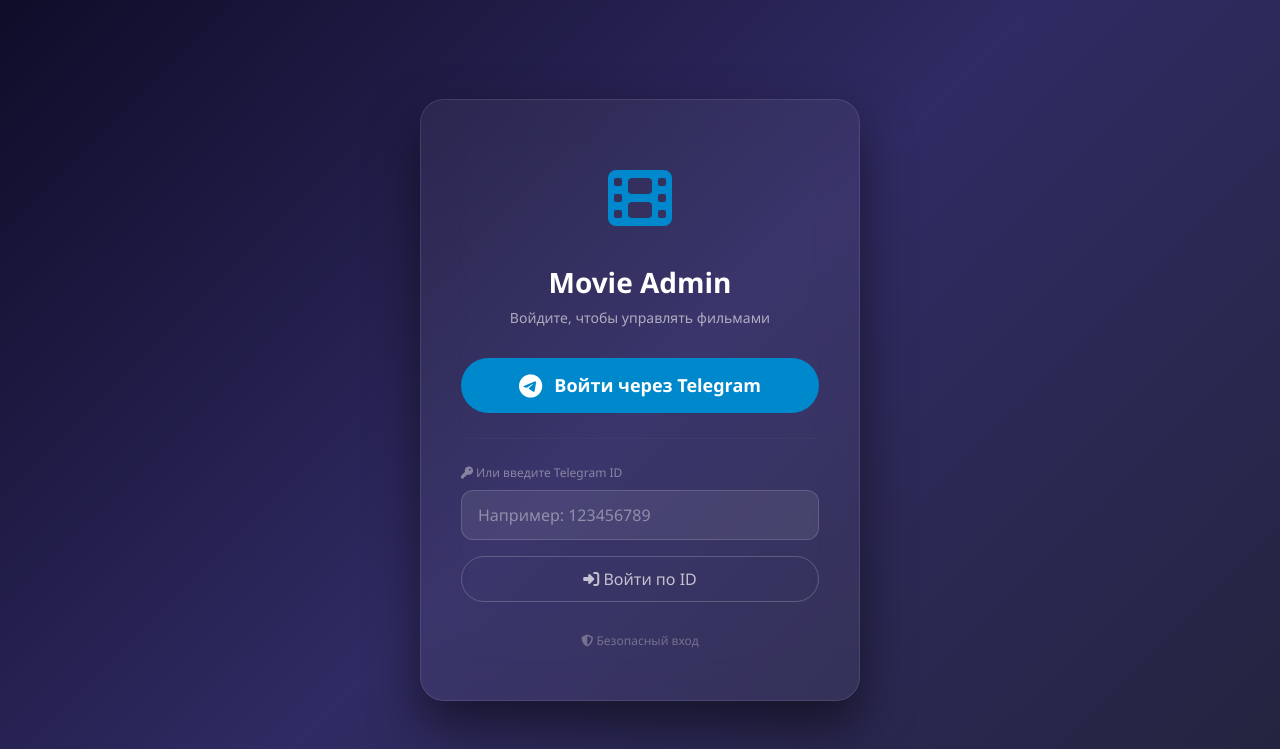
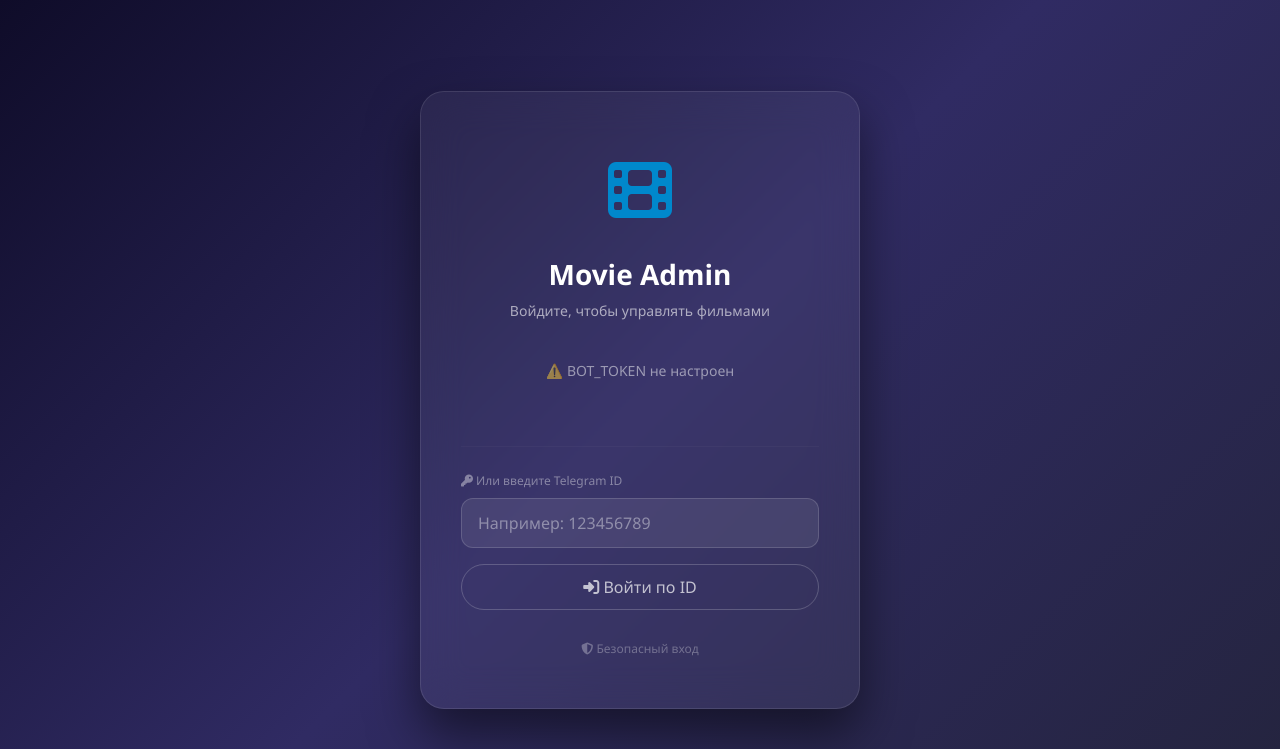
Before and after one commit to ggd2rt8f8d-arch/site, a FastAPI app: template templates/login.html in a window 1280 px wide. Shown: the top 749 px of the page. Run offline with FastAPI, Linux system fonts and the light colour scheme; the template is opened without the code that fills it, so the values that code supplies are empty; parts of the project's set-up code (start-up, migrations or seed data) failed here and were passed over.

Commit message:
Update login.html

```diff
--- a/templates/login.html
+++ b/templates/login.html
@@ -127,9 +127,12 @@
             margin-top: 15px;
             display: none;
         }
-        .loading-spinner {
-            display: none;
-            margin: 10px auto;
+        .telegram-widget-container {
+            margin: 10px 0;
+            min-height: 70px;
+            display: flex;
+            justify-content: center;
+            align-items: center;
         }
     </style>
 </head>
@@ -141,21 +144,12 @@
         <h1>Movie Admin</h1>
         <p>Войдите, чтобы управлять фильмами</p>
 
-        <!-- Кнопка входа через Telegram -->
-        <button class="telegram-btn" onclick="redirectToTelegram()">
-            <i class="fab fa-telegram"></i> Войти через Telegram
-        </button>
-
-        <div id="loadingSpinner" class="loading-spinner">
-            <div class="spinner-border text-light" role="status">
-                <span class="visually-hidden">Загрузка...</span>
-            </div>
-            <p style="color:rgba(255,255,255,0.6);font-size:14px;margin-top:10px;">Ожидание авторизации...</p>
-        </div>
+        <!-- ВСТРОЕННЫЙ ВИДЖЕТ TELEGRAM -->
+        <div class="telegram-widget-container" id="telegramWidget"></div>
 
         <hr class="divider">
 
-        <!-- Запасной вход по ID (на всякий случай) -->
+        <!-- Запасной вход по ID -->
         <form method="post" action="/auth/id">
             <label class="id-label"><i class="fas fa-key"></i> Или введите Telegram ID</label>
             <input type="number" name="user_id" placeholder="Например: 123456789" class="id-input" required>
@@ -179,14 +173,13 @@
 
     <script>
         // ============================================================
-        // 1. ГЛОБАЛЬНАЯ ФУНКЦИЯ — её вызывает Telegram Widget
+        // ГЛОБАЛЬНАЯ ФУНКЦИЯ — её вызывает Telegram Widget
         // ============================================================
         window.onTelegramAuth = function(user) {
             console.log('✅ Авторизация через Telegram:', user);
 
             document.getElementById('successMsg').style.display = 'block';
             document.getElementById('successText').textContent = 'Авторизация успешна! Перенаправление...';
-            document.getElementById('loadingSpinner').style.display = 'none';
 
             // Отправляем данные на сервер
             fetch('/auth/telegram', {
@@ -224,13 +217,48 @@
                 document.getElementById('errorMsg').style.display = 'block';
                 document.getElementById('errorText').textContent = err.message || 'Ошибка соединения с сервером';
                 document.getElementById('successMsg').style.display = 'none';
-                document.getElementById('loadingSpinner').style.display = 'none';
             });
         };
 
         // ============================================================
-        // 2. ЗАПУСК ВИДЖЕТА ЧЕРЕЗ iframe (надёжный способ)
+        // ЗАГРУЗКА ВИДЖЕТА
         // ============================================================
+        function loadTelegramWidget() {
+            const container = document.getElementById('telegramWidget');
+            const botToken = '{{ BOT_TOKEN }}';
+            const botId = botToken ? botToken.split(':')[0] : '';
+
+            if (!botId) {
+                container.innerHTML = '<p style="color:rgba(255,255,255,0.5);font-size:14px;">⚠️ BOT_TOKEN не настроен</p>';
+                return;
+            }
+
+            // Создаём скрипт виджета
+            const script = document.createElement('script');
+            script.src = 'https://telegram.org/js/telegram-widget.js?22';
+            script.setAttribute('data-telegram-login', botId);
+            script.setAttribute('data-size', 'large');
+            script.setAttribute('data-radius', '50');
+            script.setAttribute('data-request-access', 'write');
+            script.setAttribute('data-onauth', 'onTelegramAuth(user)');
+            script.setAttribute('data-userpic', 'true');
+            script.async = true;
+
+            script.onerror = function() {
+                container.innerHTML = `
+                    <button class="telegram-btn" onclick="redirectToTelegram()">
+                        <i class="fab fa-telegram"></i> Войти через Telegram
+                    </button>
+                `;
+            };
+
+            container.appendChild(script);
+            console.log('🔑 Bot ID:', botId);
+            console.log('🌐 Origin:', window.location.origin);
+            console.log('✅ Виджет загружается...');
+        }
+
+        // Запасной способ — открыть окно OAuth
         function redirectToTelegram() {
             const botToken = '{{ BOT_TOKEN }}';
             const botId = botToken ? botToken.split(':')[0] : '';
@@ -241,47 +269,17 @@
                 return;
             }
 
-            // Показываем спиннер
-            document.getElementById('loadingSpinner').style.display = 'block';
+            const origin = encodeURIComponent(window.location.origin);
+            const authUrl = `https://oauth.telegram.org/auth?bot_id=${botId}&origin=${origin}&embed=1&request_access=write`;
 
-            // Создаём iframe с виджетом
-            const iframe = document.createElement('iframe');
-            iframe.src = `https://oauth.telegram.org/embed/${botId}?origin=${encodeURIComponent(window.location.origin)}&return_to=${encodeURIComponent(window.location.href)}`;
-            iframe.style.cssText = 'display:none;';
-            iframe.onload = function() {
-                // Пытаемся отправить сообщение в iframe для авторизации
-                try {
-                    iframe.contentWindow.postMessage({
-                        event: 'auth_request',
-                        origin: window.location.origin
-                    }, 'https://oauth.telegram.org');
-                } catch(e) {
-                    console.log('Не удалось отправить сообщение, возможно iframe уже загружен');
-                }
-            };
-
-            document.body.appendChild(iframe);
-
-            // Открываем окно авторизации
-            const authUrl = `https://oauth.telegram.org/auth?bot_id=${botId}&origin=${encodeURIComponent(window.location.origin)}&embed=1&request_access=write`;
             const win = window.open(authUrl, '_blank', 'width=600,height=700,scrollbars=yes');
 
-            // Проверяем закрытие окна
             const checkWin = setInterval(() => {
                 if (win.closed) {
                     clearInterval(checkWin);
-                    document.getElementById('loadingSpinner').style.display = 'none';
-                    // Проверяем, авторизовались ли
                     setTimeout(checkAuth, 1000);
                 }
             }, 500);
-
-            // Таймаут на случай, если окно не открылось
-            setTimeout(() => {
-                if (win.closed) {
-                    document.getElementById('loadingSpinner').style.display = 'none';
-                }
-            }, 10000);
         }
 
         function checkAuth() {
@@ -290,39 +288,13 @@
                 .then(data => {
                     if (data.authenticated) {
                         window.location.href = '/dashboard';
-                    } else {
-                        console.log('⏳ Ещё не авторизован, проверьте Telegram');
                     }
                 })
                 .catch(() => {});
         }
 
-        // ============================================================
-        // 3. ОБРАБОТКА СООБЩЕНИЙ ОТ iframe (postMessage)
-        // ============================================================
-        window.addEventListener('message', function(event) {
-            if (event.origin !== 'https://oauth.telegram.org') return;
-
-            try {
-                const data = JSON.parse(event.data);
-                console.log('📩 Получено сообщение от Telegram:', data);
-
-                if (data.event === 'auth_response' && data.result) {
-                    // Пользователь авторизован!
-                    const user = data.result;
-                    window.onTelegramAuth(user);
-                }
-            } catch(e) {
-                // Игнорируем невалидные сообщения
-            }
-        });
-
-        // ============================================================
-        // 4. ЛОГИ ДЛЯ ОТЛАДКИ
-        // ============================================================
-        console.log('🔑 Bot ID:', '{{ BOT_TOKEN }}'.split(':')[0]);
-        console.log('🌐 Origin:', window.location.origin);
-        console.log('✅ Функция onTelegramAuth зарегистрирована глобально');
+        // Загружаем виджет при загрузке страницы
+        document.addEventListener('DOMContentLoaded', loadTelegramWidget);
     </script>
 </body>
 </html>
```
